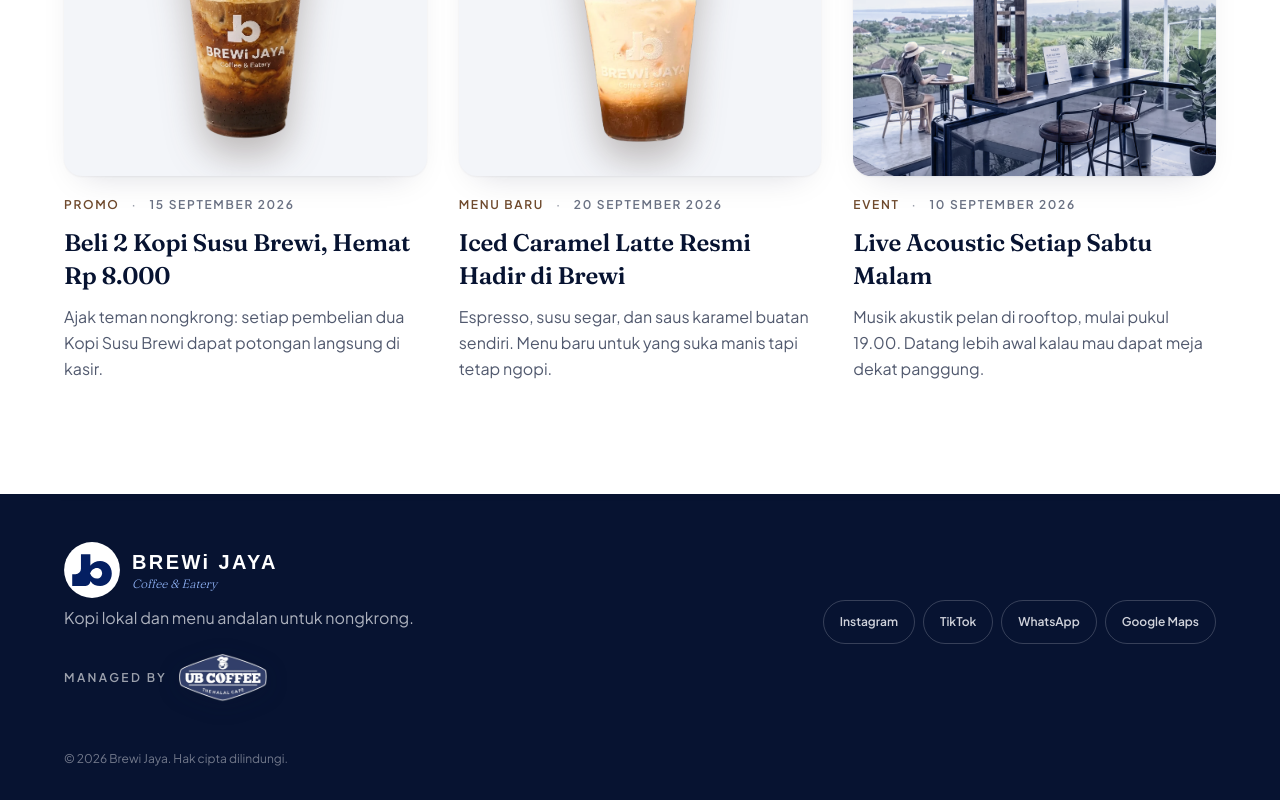
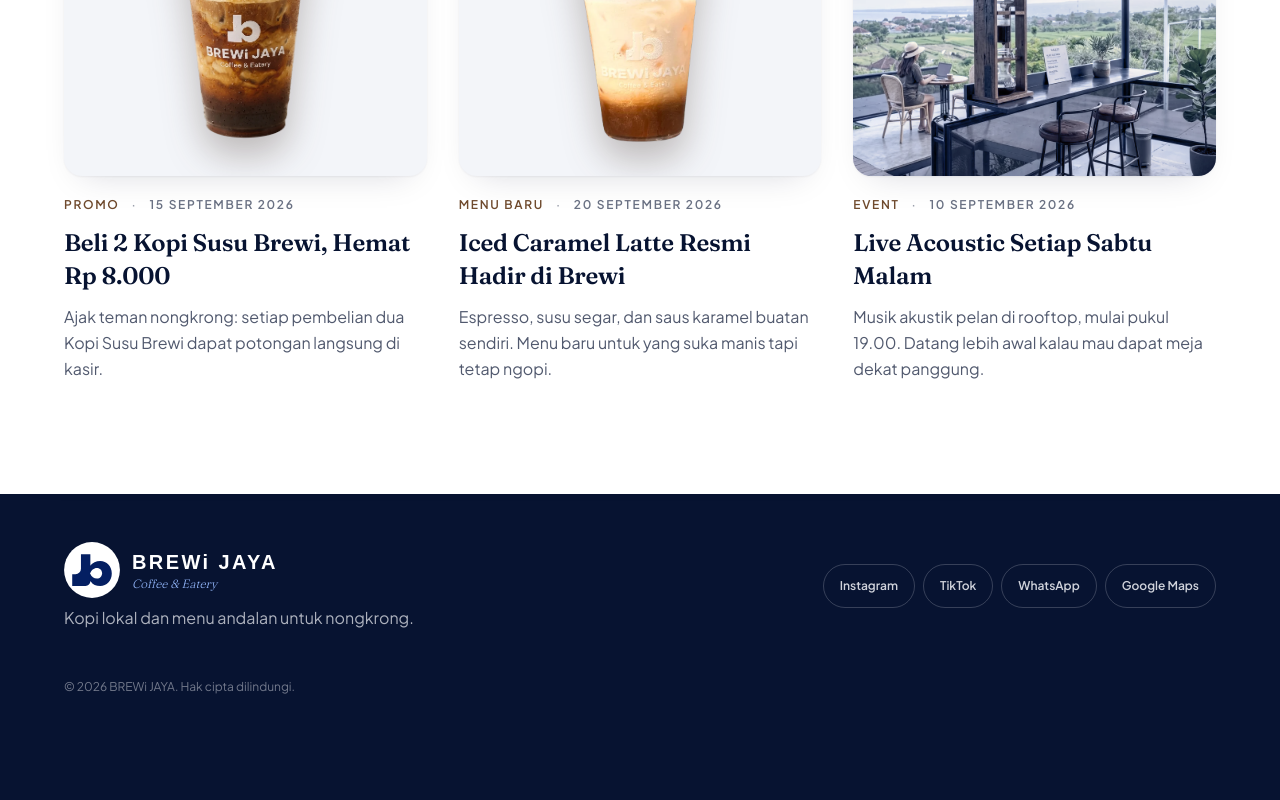
Before and after one commit to Panggayuharya/BREWI-JAYA, a Next.js app: page /news/diskon-pelajar-dan-mahasiswa in a window 1280 px wide. Shown: the part 1884-2684 px from the top of the page. After the commit the page ends 2612 px from the top, so only its background shows below. Built offline with nearby package versions, Linux system fonts and the light colour scheme; a web font is replaced by a local one.

Commit message:
memperbaiki posisi tulisan dan typo tulisan

```diff
--- a/src/components/layout/Footer.tsx
+++ b/src/components/layout/Footer.tsx
@@ -2,7 +2,6 @@ import { getSiteSettings, uiText } from "@/data/site";
 import { getOutlets } from "@/data/outlets";
 import { buildContactLink, getPrimaryContact } from "@/lib/whatsapp";
 import { BrandLogo } from "@/components/ui/BrandLogo";
-import { ManagedBy } from "@/components/ui/ManagedBy";
 
 /** Sosial media + WhatsApp & Google Maps outlet utama (outlet aktif pertama). */
 function getSocialLinks() {
@@ -34,7 +33,6 @@ export function Footer() {
             </span>
           </div>
           <p className="text-body text-cream/70">{site.tagline}</p>
-          <ManagedBy size="md" className="mt-4" />
         </div>
         <ul className="flex flex-wrap gap-2">
           {getSocialLinks().map((s) => (
--- a/src/components/sections/Home.tsx
+++ b/src/components/sections/Home.tsx
@@ -6,7 +6,6 @@ import { getPageSection, heroBackdrop } from "@/data/site";
 import { useScrollTo } from "@/components/motion/SmoothScrollProvider";
 import { Button } from "@/components/ui/Button";
 import { Magnet } from "@/components/ui/Magnet";
-import { ManagedBy } from "@/components/ui/ManagedBy";
 
 /**
  * Home (design.md 5): nama brand + deskripsi di tengah layar, di atas foto latar.
@@ -140,7 +139,8 @@ export function Home() {
           aria-hidden
           className="absolute bottom-[-45vw] left-1/2 size-[130vw] -translate-x-1/2 rounded-full bg-linear-to-t from-navy-soft to-deep/40 lg:hidden"
         />
-        <div className="container-brewi relative flex min-h-screen-s items-center justify-center pt-[calc(var(--nav-h)+1rem)] pb-12">
+        {/* pt lebih besar dari pb: blok teks sengaja turun supaya judul "BREWi JAYA" pas di tengah layar */}
+        <div className="container-brewi relative flex min-h-screen-s items-center justify-center pt-[calc(var(--nav-h)+8rem)] pb-12 lg:pt-[calc(var(--nav-h)+5.5rem)]">
           {/* Nama brand + deskripsi, rata tengah */}
           <div data-home-text className="relative z-10 flex w-full flex-col items-center gap-6 text-center">
             <p className="overflow-hidden">
@@ -175,8 +175,6 @@ export function Home() {
                 </Magnet>
               </div>
             )}
-            {/* Tulisan "Managed by" di atas, logo UB Coffee di bawahnya */}
-            <ManagedBy className="mt-4 flex-col justify-center pt-6 text-cream" />
           </div>
         </div>
       </div>
--- a/src/components/ui/ManagedBy.tsx
+++ /dev/null
@@ -1,25 +0,0 @@
-import Image from "next/image";
-import { managedBy } from "@/data/site";
-
-const sizes = {
-  sm: { h: 34, text: "text-[12px]" },
-  md: { h: 48, text: "text-small" },
-} as const;
-
-/** "Managed by" + logo UB Coffee. Logo berlatar transparan dengan garis putih, aman di latar gelap & terang. */
-export function ManagedBy({ size = "sm", className = "" }: { size?: keyof typeof sizes; className?: string }) {
-  const { h, text } = sizes[size];
-  return (
-    <div className={`flex items-center gap-3 ${className}`}>
-      <span className={`font-semibold tracking-[0.2em] uppercase opacity-60 ${text}`}>{managedBy.label}</span>
-      <Image
-        src={managedBy.logoUrl}
-        alt={managedBy.name}
-        width={managedBy.logoWidth}
-        height={managedBy.logoHeight}
-        style={{ height: h, width: "auto" }}
-        className="drop-shadow-[0_4px_10px_rgb(7_19_49/0.25)]"
-      />
-    </div>
-  );
-}
--- a/src/data/gallery.ts
+++ b/src/data/gallery.ts
@@ -14,10 +14,10 @@ const photos: { src: string; caption: string; category: GalleryCategory; row: Ro
   { src: "/gallery/barista-di-bar.webp", caption: "Di balik bar", category: "kopi", row: "top" },
   { src: "/place/barista-interior.webp", caption: "Barista & ruang dalam", category: "kopi", row: "bottom" },
   { src: "/place/area-rooftop.webp", caption: "Rooftop dengan pemandangan", category: "interior", row: "bottom" },
-  { src: "/gallery/peresmian.webp", caption: "Peresmian Brewi Jaya", category: "event", row: "bottom" },
+  { src: "/gallery/peresmian.webp", caption: "Peresmian BREWi JAYA", category: "event", row: "bottom" },
   { src: "/place/ruang-meeting.webp", caption: "Ngobrol lama di meja panjang", category: "customer", row: "bottom" },
   { src: "/place/pemandangan-sawah.webp", caption: "Pemandangan sawah & kereta lewat", category: "event", row: "bottom" },
-  { src: "/place/tampak-depan.webp", caption: "Tampak depan Brewi Jaya", category: "event", row: "bottom" },
+  { src: "/place/tampak-depan.webp", caption: "Tampak depan BREWi JAYA", category: "event", row: "bottom" },
 ];
 
 const items: (GalleryItem & { row: Row })[] = photos.map((p, i) => ({
--- a/src/data/menu.ts
+++ b/src/data/menu.ts
@@ -68,10 +68,10 @@ const items: MenuItem[] = [
 
 /** Halaman buku menu cetak (flipbook di halaman menu). File di public/menu-book, rasio A4 mendatar. */
 export const menuBookPages: { src: string; alt: string }[] = [
-  { src: "/menu-book/beverage.webp", alt: "Buku menu Brewi Jaya: Beverage" },
-  { src: "/menu-book/food.webp", alt: "Buku menu Brewi Jaya: Food" },
-  { src: "/menu-book/menu-1.webp", alt: "Buku menu Brewi Jaya: Menu lengkap" },
-  { src: "/menu-book/menu-2.webp", alt: "Buku menu Brewi Jaya: Menu lengkap (varian)" },
+  { src: "/menu-book/beverage.webp", alt: "Buku menu BREWi JAYA: Beverage" },
+  { src: "/menu-book/food.webp", alt: "Buku menu BREWi JAYA: Food" },
+  { src: "/menu-book/menu-1.webp", alt: "Buku menu BREWi JAYA: Menu lengkap" },
+  { src: "/menu-book/menu-2.webp", alt: "Buku menu BREWi JAYA: Menu lengkap (varian)" },
 ];
 
 export function getMenuCategories(): MenuCategory[] {
--- a/src/data/news.ts
+++ b/src/data/news.ts
@@ -15,7 +15,7 @@ const news: NewsItem[] = [
     title: "Iced Caramel Latte Resmi Hadir di Brewi",
     excerpt: "Espresso, susu segar, dan saus karamel buatan sendiri. Menu baru untuk yang suka manis tapi tetap ngopi.",
     body: [
-      "Setelah beberapa minggu diuji coba bareng pelanggan setia, Iced Caramel Latte akhirnya masuk menu tetap Brewi Jaya.",
+      "Setelah beberapa minggu diuji coba bareng pelanggan setia, Iced Caramel Latte akhirnya masuk menu tetap BREWi JAYA.",
       "Kami memakai saus karamel yang dimasak sendiri di dapur Brewi, jadi manisnya lebih lembut dan tidak menutupi rasa espresso.",
       "Sudah bisa dipesan di semua outlet mulai hari ini. Tersedia dalam versi dingin, dan bisa minta less sugar ke barista.",
     ],
@@ -47,7 +47,7 @@ const news: NewsItem[] = [
     title: "Live Acoustic Setiap Sabtu Malam",
     excerpt: "Musik akustik pelan di rooftop, mulai pukul 19.00. Datang lebih awal kalau mau dapat meja dekat panggung.",
     body: [
-      "Mulai bulan ini, rooftop Brewi Jaya diisi musik akustik setiap Sabtu malam.",
+      "Mulai bulan ini, rooftop BREWi JAYA diisi musik akustik setiap Sabtu malam.",
       "Musisi lokal tampil mulai pukul 19.00 sampai 21.30 dengan lagu-lagu santai yang pas buat ngobrol lama.",
       "Tidak ada biaya masuk. Untuk rombongan, sebaiknya reservasi meja dulu lewat WhatsApp outlet.",
     ],
--- a/src/data/site.ts
+++ b/src/data/site.ts
@@ -3,7 +3,7 @@ import type { NavLink, PageName, PageSection, PlacePhoto, SiteSettings } from "@
 // TODO: ganti data asli (logo final, link sosial media, email)
 const siteSettings: SiteSettings = {
   id: 1,
-  brandName: "Brewi Jaya",
+  brandName: "BREWi JAYA",
   tagline: "Kopi lokal dan menu andalan untuk nongkrong.",
   logoUrl: "/brand/logo.avif", // versi gambar; di halaman logo digambar sebagai SVG oleh <BrandLogo />
   instagramUrl: "https://instagram.com/",
@@ -67,15 +67,6 @@ export const heroBackdrop = {
   right: "/place/hero-barista.webp",
 };
 
-/** Brewi Jaya dikelola oleh UB Coffee (logo di public/brand/ub-coffee.webp). */
-export const managedBy = {
-  label: "Managed by",
-  name: "UB Coffee",
-  logoUrl: "/brand/ub-coffee.webp",
-  logoWidth: 400,
-  logoHeight: 218,
-};
-
 export const navLinks: NavLink[] = [
   { id: "home", label: "Home" },
   { id: "tentang", label: "Tentang" },
@@ -94,12 +85,12 @@ export const uiText = {
   menuEyebrow: "Our Menu",
   galleryTitle: "Suasana di Brewi",
   locationEyebrow: "Lokasi",
-  locationTitle: "Mampir ke Brewi",
+  locationTitle: "LOKASI BREWI",
   openingHours: "Jam buka",
   everyDay: "Setiap hari",
   newsEyebrow: "News",
   newsTitle: "Kabar dari Brewi",
-  newsSubtitle: "Promo, event, dan menu baru. Semua kabar terbaru dari Brewi Jaya ada di sini.",
+  newsSubtitle: "Promo, event, dan menu baru. Semua kabar terbaru dari BREWi JAYA ada di sini.",
   newsSeeAll: "Lihat semua berita",
   newsFilterAll: "Semua",
   newsEmpty: "Belum ada berita di kategori ini.",
@@ -132,10 +123,10 @@ export function getPageSection(page: PageName, key: string): PageSection | undef
 // Maksimal 8 foto (jumlah slot StackSpread). `description` tampil di panel samping saat foto diklik.
 const placePhotos: PlacePhoto[] = [
   {
-    title: "Tim Brewi Jaya",
+    title: "Tim BREWi JAYA",
     imageUrl: "/gallery/tim-brewi.webp",
     description:
-      "Orang-orang di balik bar. Barista dan kru Brewi Jaya yang menyeduh tiap cangkir, hafal pesanan langganan, dan selalu siap ngobrol soal biji kopi.",
+      "Orang-orang di balik bar. Barista dan kru BREWi JAYA yang menyeduh tiap cangkir, hafal pesanan langganan, dan selalu siap ngobrol soal biji kopi.",
   },
   {
     title: "Satu Shot, Penuh Rasa",
```
Also changed, not shown: src/data/outlets.ts (+6 -6 lines), public/brand/ub-coffee.webp (deleted), 1 other file (tests, documents, lock files or other folders).
